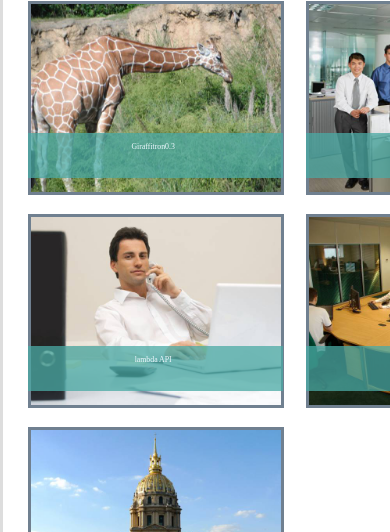
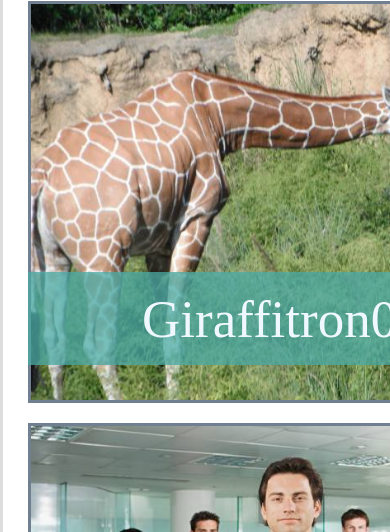
Before and after one commit to benoctopus/Responsive-Portfolio, a plain HTML site: page portfolio.html in a window 390 px wide. Shown: the part 251-783 px from the top of the page. Drawn offline with Linux system fonts and the light colour scheme.

Commit message:
fixed portfolio alignment on mobile screen

```diff
--- a/assets/css/style.css
+++ b/assets/css/style.css
@@ -33,7 +33,7 @@ h2 {
 
 h5 {
     color: aliceblue;
-    font-size: 2vw;
+    font-size: 31px;
     text-align: center;
     margin-top: 4%;
 }
@@ -365,5 +365,23 @@ a:active {
         /* text-align:  center; */
     }
 
+    .portfolio_item {
+        /* float: none; */
+        width: initial;
+    }
+
+    .item_banner {
+        width: 99%;
+    }
+
+    h5 {
+        font-size: 53px;
+    }
+
+    a:hover {
+        font-weight: normal;
+    }
+
+
 
 }
```
